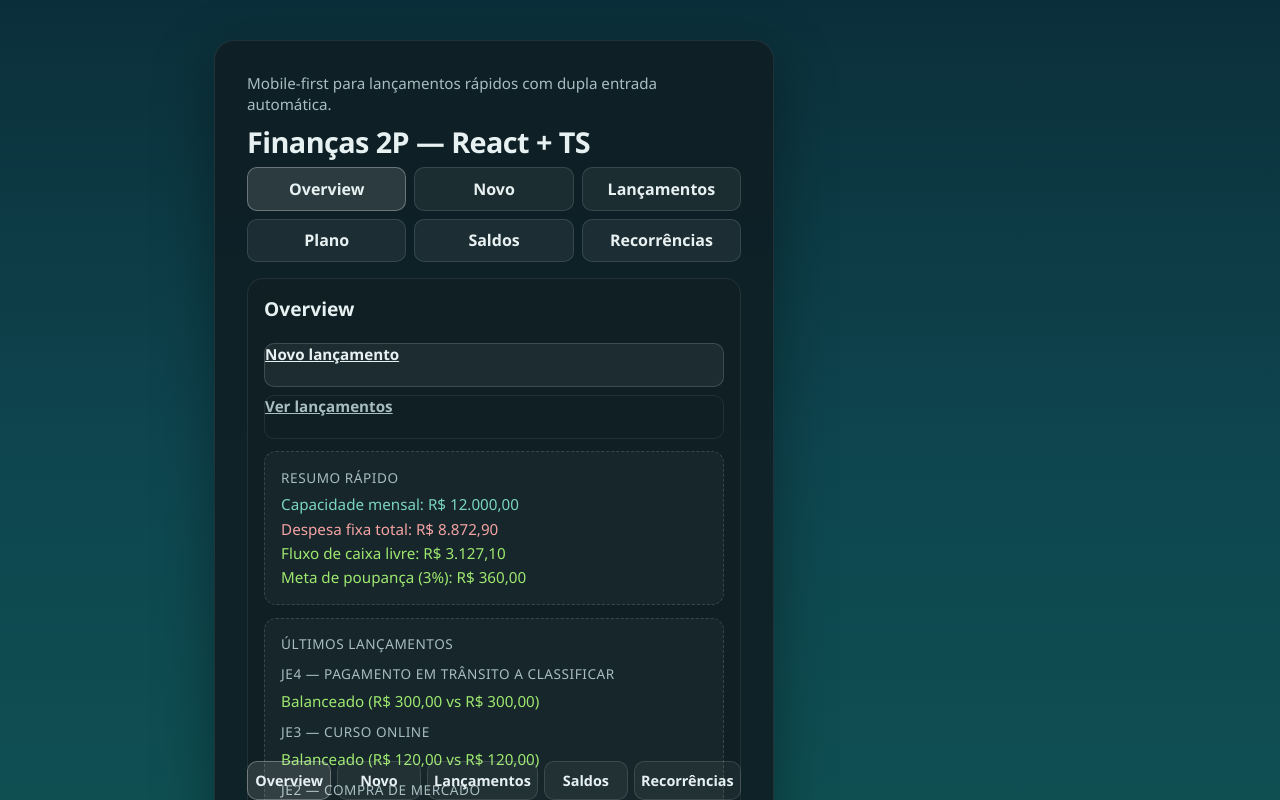
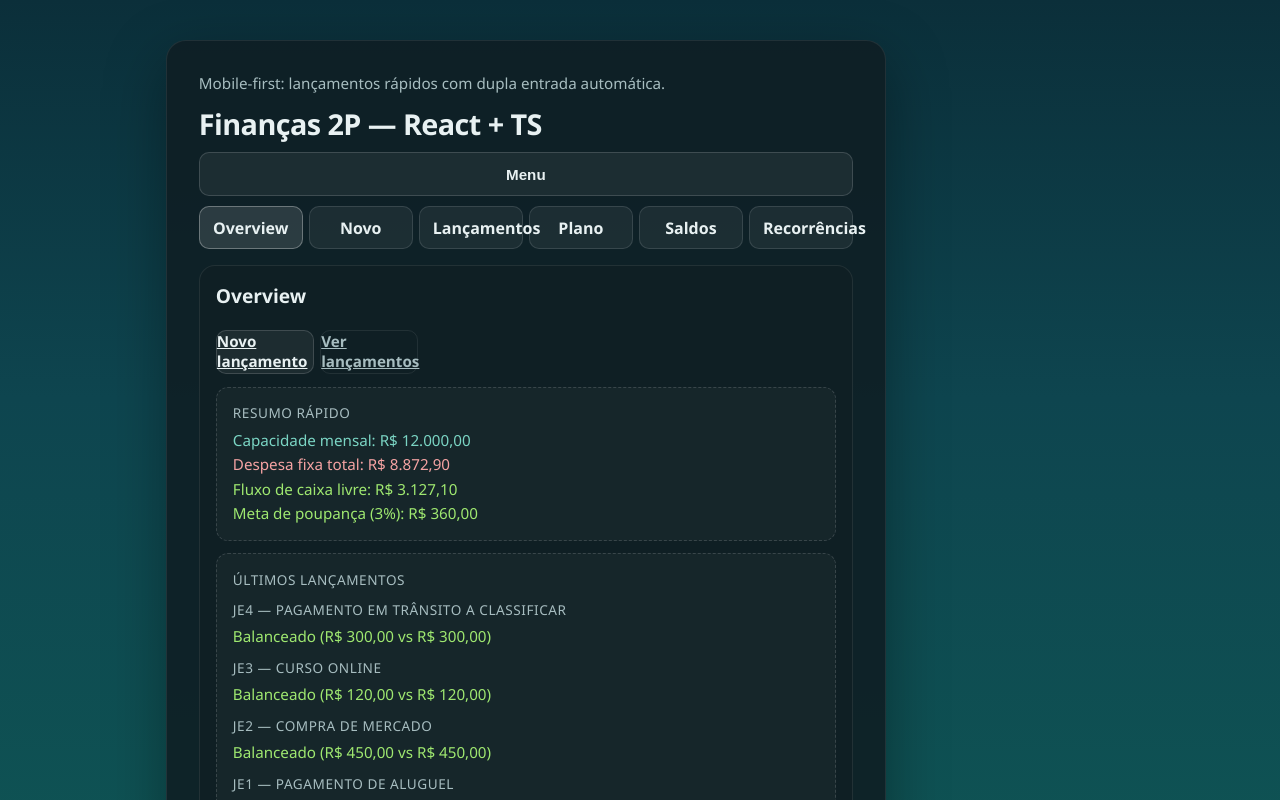
Before and after one commit to MarcosJanczeski/finapp2p, a React app in the folder frontend/: page / in a window 1280 px wide. Shown: the top 800 px of the page. Built offline with nearby package versions, Linux system fonts and the light colour scheme; the HTML template or start-up script is replaced by a standard one.

Commit message:
ux: add collapsible nav and reduce width / nav retratil e largura menor

```diff
--- a/frontend/src/App.css
+++ b/frontend/src/App.css
@@ -19,29 +19,32 @@ body {
   display: flex;
   align-items: center;
   justify-content: center;
-  padding: 1.5rem;
+  padding: 1rem;
+  overflow-x: hidden;
 }
 
 .appShell { /* (pt: estruturaApp) */
-  width: min(560px, 100%);
+  width: min(460px, 100%);
   background: rgba(15, 31, 36, 0.9);
   border: 1px solid rgba(255, 255, 255, 0.08);
   border-radius: 20px;
   box-shadow: 0 20px 60px rgba(0, 0, 0, 0.35);
-  padding: 1.5rem;
+  padding: 1.2rem;
   display: grid;
   gap: 1rem;
 }
 
 .navBar { /* (pt: barraNavegacao) */
-  display: flex;
-  gap: 0.5rem;
-  flex-wrap: wrap;
+  display: none;
+  grid-template-columns: 1fr;
+  gap: 0.4rem;
+}
+
+.navBar.open {
+  display: grid;
 }
 
 .navLink { /* (pt: linkNavegacao) */
-  flex: 1;
-  min-width: 120px;
   text-align: center;
   padding: 0.6rem 0.8rem;
   border-radius: 10px;
@@ -57,37 +60,9 @@ body {
   background: rgba(255, 255, 255, 0.12);
 }
 
-.bottomNav { /* (pt: navInferior) */
-  position: sticky;
-  bottom: 0;
-  left: 0;
-  right: 0;
-  margin-top: 0.5rem;
-  display: grid;
-  grid-template-columns: repeat(5, 1fr);
-  gap: 0.35rem;
-}
-
-.bottomLink { /* (pt: linkInferior) */
-  text-align: center;
-  padding: 0.55rem 0.4rem;
-  border-radius: 10px;
-  border: 1px solid rgba(255, 255, 255, 0.12);
-  background: rgba(255, 255, 255, 0.05);
-  color: var(--textMain);
-  text-decoration: none;
-  font-size: 0.9rem;
-  font-weight: 600;
-}
-
-.bottomLink.active { /* (pt: linkInferiorAtivo) */
-  border-color: rgba(255, 255, 255, 0.28);
-  background: rgba(255, 255, 255, 0.12);
-}
-
 .appHeader { /* (pt: cabecalhoApp) */
   display: grid;
-  gap: 0.4rem;
+  gap: 0.6rem;
 }
 
 .appTitle { /* (pt: tituloApp) */
@@ -269,12 +244,22 @@ input[type="number"]::-webkit-inner-spin-button {
   margin: 0;
 }
 
-@media (min-width: 620px) {
+@media (min-width: 720px) {
   body {
     padding: 2.5rem;
   }
 
   .appShell {
     padding: 2rem;
+    width: min(720px, 100%);
+  }
+
+  .navBar {
+    display: grid;
+    grid-template-columns: repeat(6, minmax(0, 1fr));
+  }
+
+  .secondaryButton {
+    width: auto;
   }
 }
--- a/frontend/src/App.tsx
+++ b/frontend/src/App.tsx
@@ -1,77 +1,65 @@
+import { useState } from "react";
 import { NavLink, Outlet } from "react-router-dom";
 import "./App.css";
 
 function App() {
+  const [menuOpen, setMenuOpen] = useState(false); // (pt: menuAberto)
+  const closeMenu = () => setMenuOpen(false); // (pt: fecharMenu)
+
   return (
     <div className="appShell">
       <header className="appHeader">
-        <p className="appSubtitle">
-          Mobile-first para lançamentos rápidos com dupla entrada automática.
-        </p>
+        <p className="appSubtitle">Mobile-first: lançamentos rápidos com dupla entrada automática.</p>
         <h1 className="appTitle">Finanças 2P — React + TS</h1>
-        <nav className="navBar" aria-label="Navegação">
-          <NavLink to="/" className={({ isActive }: { isActive: boolean }) => `navLink ${isActive ? "active" : ""}`}>
+        <button type="button" className="secondaryButton" onClick={() => setMenuOpen((v) => !v)} aria-expanded={menuOpen}>
+          {menuOpen ? "Fechar menu" : "Menu"}
+        </button>
+        <nav className={`navBar ${menuOpen ? "open" : ""}`} aria-label="Navegação principal">
+          <NavLink
+            to="/"
+            className={({ isActive }: { isActive: boolean }) => `navLink ${isActive ? "active" : ""}`}
+            onClick={closeMenu}
+          >
             Overview
           </NavLink>
-          <NavLink to="/new" className={({ isActive }: { isActive: boolean }) => `navLink ${isActive ? "active" : ""}`}>
+          <NavLink
+            to="/new"
+            className={({ isActive }: { isActive: boolean }) => `navLink ${isActive ? "active" : ""}`}
+            onClick={closeMenu}
+          >
             Novo
           </NavLink>
           <NavLink
             to="/journal"
             className={({ isActive }: { isActive: boolean }) => `navLink ${isActive ? "active" : ""}`}
+            onClick={closeMenu}
           >
             Lançamentos
           </NavLink>
           <NavLink
             to="/accounts"
             className={({ isActive }: { isActive: boolean }) => `navLink ${isActive ? "active" : ""}`}
+            onClick={closeMenu}
           >
             Plano
           </NavLink>
           <NavLink
             to="/balances"
             className={({ isActive }: { isActive: boolean }) => `navLink ${isActive ? "active" : ""}`}
+            onClick={closeMenu}
           >
             Saldos
           </NavLink>
           <NavLink
             to="/recurrences"
             className={({ isActive }: { isActive: boolean }) => `navLink ${isActive ? "active" : ""}`}
+            onClick={closeMenu}
           >
             Recorrências
           </NavLink>
         </nav>
       </header>
       <Outlet />
-      <footer className="bottomNav" aria-label="Navegação inferior">
-        <NavLink to="/" className={({ isActive }: { isActive: boolean }) => `bottomLink ${isActive ? "active" : ""}`}>
-          Overview
-        </NavLink>
-        <NavLink
-          to="/new"
-          className={({ isActive }: { isActive: boolean }) => `bottomLink ${isActive ? "active" : ""}`}
-        >
-          Novo
-        </NavLink>
-        <NavLink
-          to="/journal"
-          className={({ isActive }: { isActive: boolean }) => `bottomLink ${isActive ? "active" : ""}`}
-        >
-          Lançamentos
-        </NavLink>
-        <NavLink
-          to="/balances"
-          className={({ isActive }: { isActive: boolean }) => `bottomLink ${isActive ? "active" : ""}`}
-        >
-          Saldos
-        </NavLink>
-        <NavLink
-          to="/recurrences"
-          className={({ isActive }: { isActive: boolean }) => `bottomLink ${isActive ? "active" : ""}`}
-        >
-          Recorrências
-        </NavLink>
-      </footer>
     </div>
   );
 }
```
